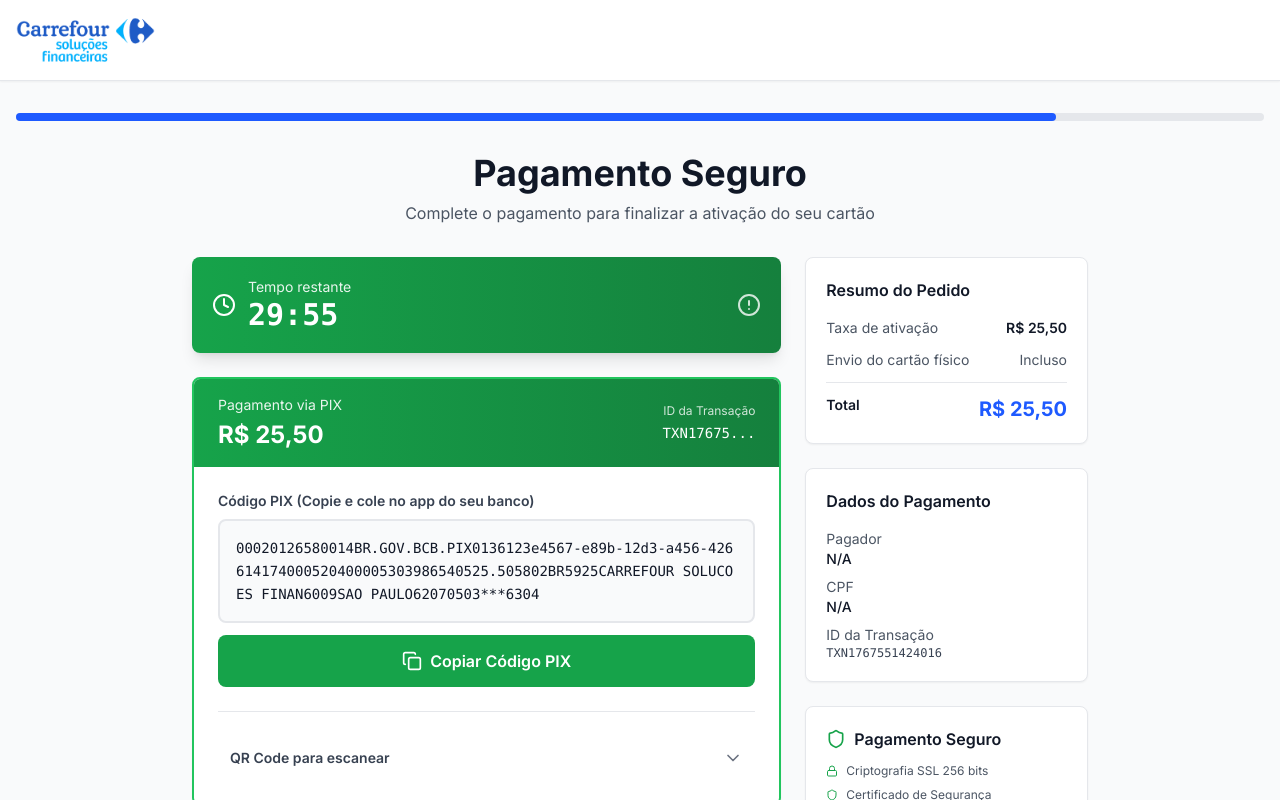
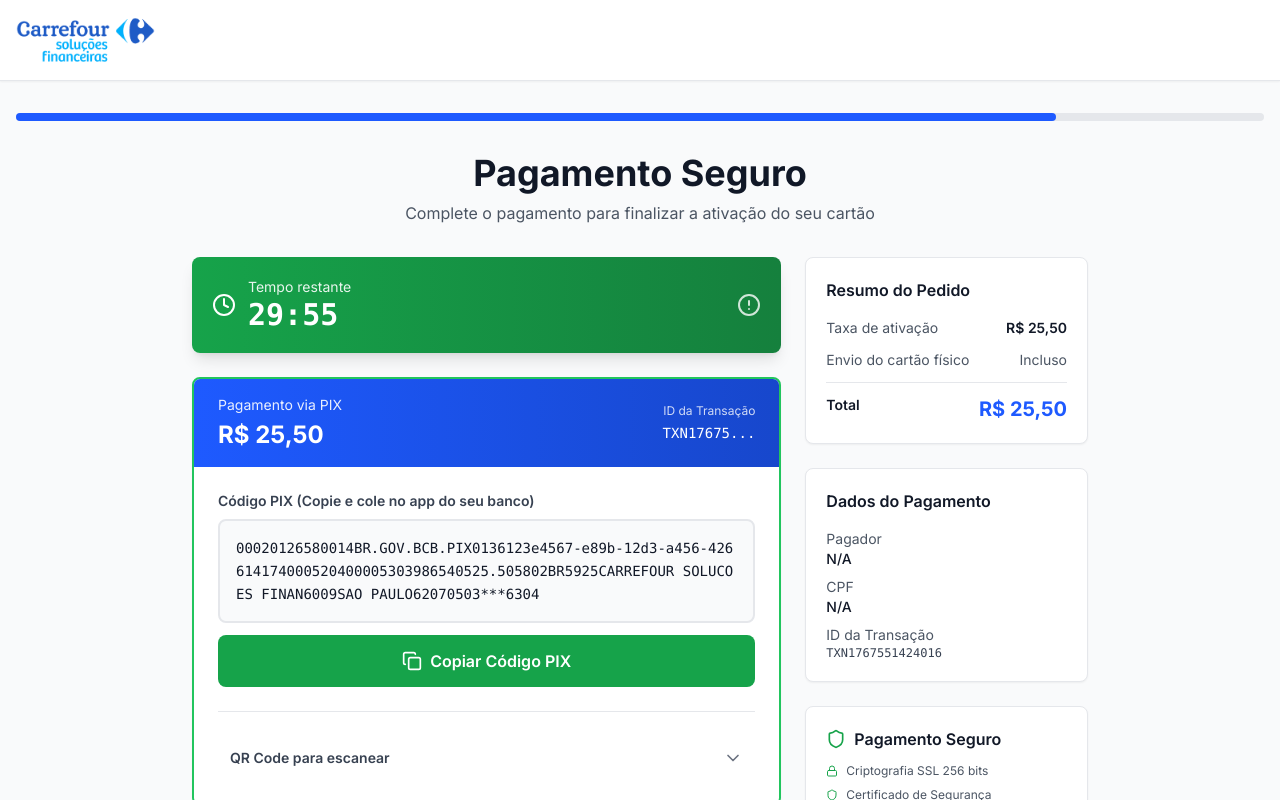
Before and after one commit to davidpraxedes/csf, a React (Vite) app in the folder carrefour-cartao/: page /payment in a window 1280 px wide. Shown: the top 800 px of the page. Built offline with nearby package versions, Linux system fonts and the light colour scheme; no server answers.

Commit message:
Ajusta header do card PIX para azul (onde mostra ID da transaÃ§Ã£o)

```diff
--- a/carrefour-cartao/src/components/Payment/PaymentPage.jsx
+++ b/carrefour-cartao/src/components/Payment/PaymentPage.jsx
@@ -219,7 +219,7 @@
               ) : pixGerado && pixCode ? (
                 <div className="bg-white rounded-lg shadow-sm border-2 border-green-500 overflow-hidden">
                   {/* Header do Card */}
-                  <div className="bg-gradient-to-r from-green-600 to-green-700 px-6 py-4">
+                  <div className="bg-gradient-to-r from-carrefour-blue to-primary-dark px-6 py-4">
                     <div className="flex items-center justify-between text-white">
                       <div>
                         <p className="text-sm text-white/90 mb-1">Pagamento via PIX</p>
```
